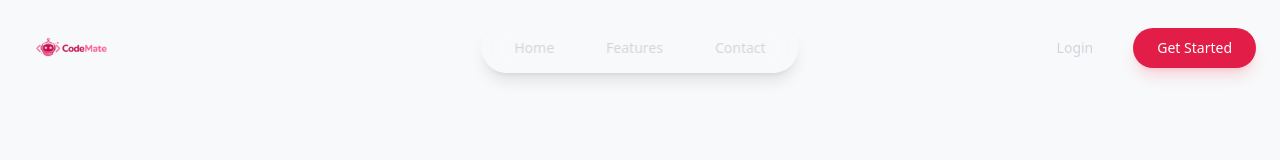
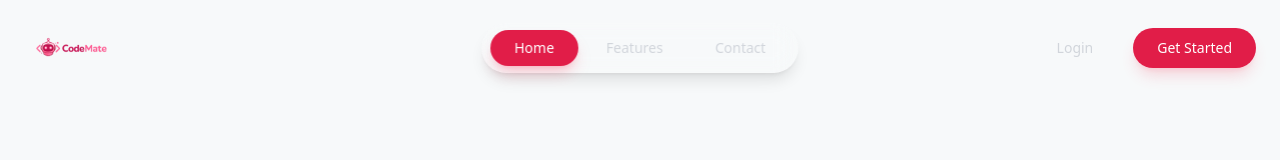
Before and after one commit to arunabha369/CodeMate, a React (Vite) app in the folder client/: page /requests in a window 1280 px wide. Shown: the top 160 px of the page. Built offline with nearby package versions, Linux system fonts and the light colour scheme; no server answers.

Commit message:
feat: Implement active navigation highlighting with smooth scrolling for landing page sections.

```diff
--- a/client/src/components/LandingPage.jsx
+++ b/client/src/components/LandingPage.jsx
@@ -17,7 +17,7 @@ const LandingPage = () => {
             <div className="fixed bottom-0 right-0 w-[600px] h-[600px] bg-purple-600/10 blur-[100px] rounded-full pointer-events-none opacity-20" />
 
             {/* Hero Section */}
-            <section className="relative pt-32 pb-20 px-4 container mx-auto flex flex-col-reverse lg:flex-row items-center justify-between gap-12 min-h-[calc(100vh-100px)]">
+            <section id="home" className="relative pt-32 pb-20 px-4 container mx-auto flex flex-col-reverse lg:flex-row items-center justify-between gap-12 min-h-[calc(100vh-100px)]">
                 <div className="flex-1 space-y-8 z-10 animate-in fade-in slide-in-from-bottom-4 duration-700 text-center lg:text-left">
                     <div className="inline-block px-4 py-1.5 rounded-full border border-rose-500/30 bg-rose-500/10 text-rose-400 text-sm font-medium hover:bg-rose-500/20 transition-colors cursor-default">
                         CodeMate AI 1.0 is live! 🚀
--- a/client/src/components/NavBar.jsx
+++ b/client/src/components/NavBar.jsx
@@ -4,7 +4,7 @@ import { Link, useNavigate } from "react-router-dom";
 import { BASE_URL } from "../utils/constants";
 import { removeUser } from "../store/userSlice";
 import { Button } from "./ui/button";
-import { useState } from "react";
+import { useState, useEffect } from "react";
 import { LogOut, User as UserIcon, Users, MessageSquare } from "lucide-react";
 import { ModeToggle } from "./mode-toggle";
 
@@ -15,6 +15,39 @@ const NavBar = () => {
     const dispatch = useDispatch();
     const navigate = useNavigate();
     const [isMenuOpen, setIsMenuOpen] = useState(false);
+    const [activeSection, setActiveSection] = useState("home");
+
+    useEffect(() => {
+        const handleScroll = () => {
+            const sections = ["home", "features", "contact"];
+            const scrollPosition = window.scrollY + 100; // Offset
+
+            for (const section of sections) {
+                const element = document.getElementById(section);
+                if (element && element.offsetTop <= scrollPosition && (element.offsetTop + element.offsetHeight) > scrollPosition) {
+                    setActiveSection(section);
+                }
+            }
+        };
+
+        window.addEventListener("scroll", handleScroll);
+        return () => window.removeEventListener("scroll", handleScroll);
+    }, []);
+
+    const scrollToSection = (e, sectionId) => {
+        e.preventDefault();
+        const element = document.getElementById(sectionId);
+        if (element) {
+            element.scrollIntoView({ behavior: "smooth" });
+            setActiveSection(sectionId);
+        } else {
+            navigate("/");
+            setTimeout(() => {
+                const el = document.getElementById(sectionId);
+                if (el) el.scrollIntoView({ behavior: "smooth" });
+            }, 100);
+        }
+    };
 
     const handleLogout = async () => {
         try {
@@ -37,15 +70,23 @@ const NavBar = () => {
 
                 {/* Center Navigation Pill */}
                 <div className="absolute left-1/2 -translate-x-1/2 hidden md:flex items-center gap-1 bg-white/5 backdrop-blur-md border border-white/10 rounded-full px-2 py-1.5 shadow-lg">
-                    {["Home", "Features", "Contact"].map((item) => (
-                        <a
-                            key={item}
-                            href={item === "Home" ? "/" : `/#${item.toLowerCase()}`}
-                            className="px-6 py-2 text-sm font-medium text-gray-300 hover:text-white hover:bg-white/10 rounded-full transition-all"
-                        >
-                            {item}
-                        </a>
-                    ))}
+                    {["Home", "Features", "Contact"].map((item) => {
+                        const sectionId = item.toLowerCase();
+                        const isActive = activeSection === sectionId;
+                        return (
+                            <a
+                                key={item}
+                                href={`#${sectionId}`}
+                                onClick={(e) => scrollToSection(e, sectionId)}
+                                className={`px-6 py-2 text-sm font-medium rounded-full transition-all duration-300 ${isActive
+                                    ? "bg-rose-600 text-white shadow-lg shadow-rose-500/25"
+                                    : "text-gray-300 hover:text-white hover:bg-white/10"
+                                    }`}
+                            >
+                                {item}
+                            </a>
+                        );
+                    })}
                 </div>
 
                 {/* Right Actions */}
```
